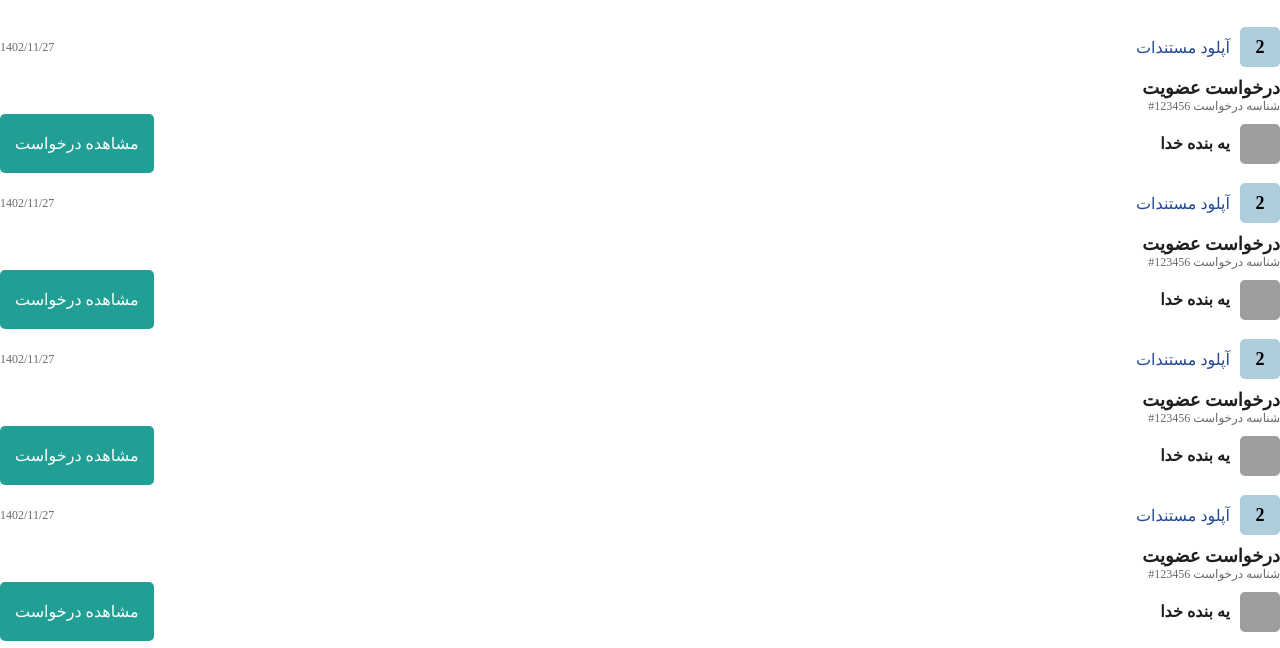
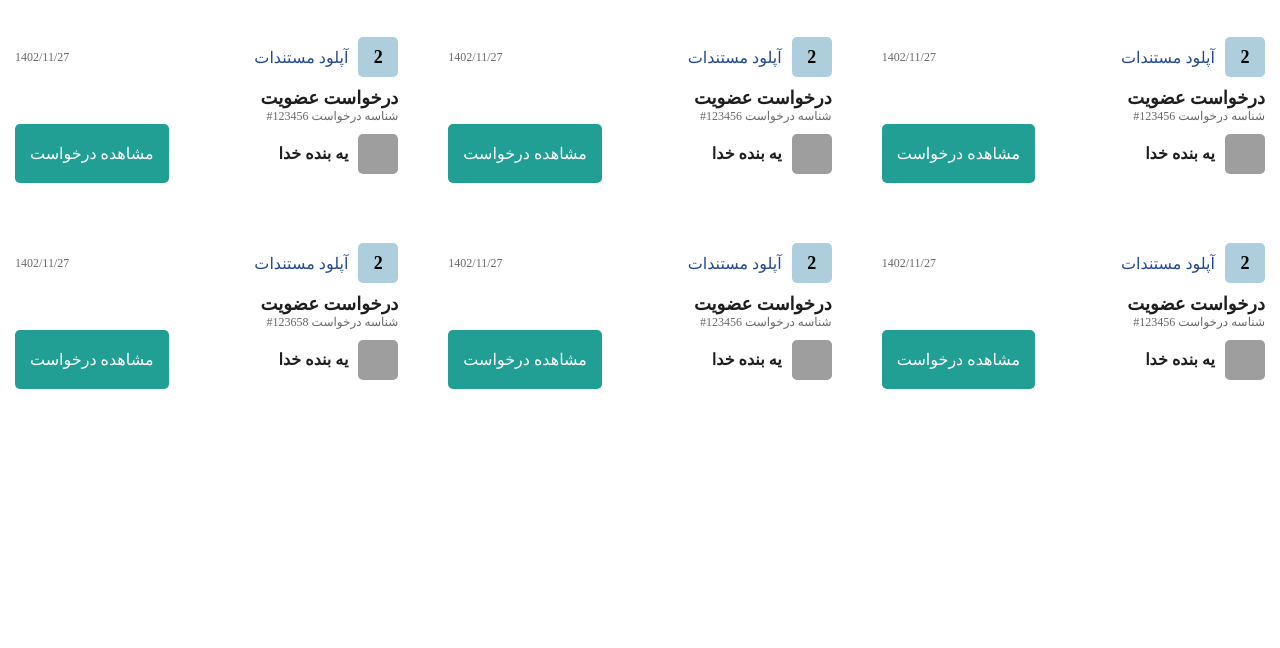
Before and after one commit to ImanJahed/task-1-front, a plain HTML site: page index.html in a window 1280 px wide. Shown: the part 138-786 px from the top of the page. Drawn offline with Linux system fonts and the light colour scheme; grey boxes are pictures that could not be loaded; a web font is replaced by a local one.

Commit message:
Update style.css

```diff
--- a/assets/css/style.css
+++ b/assets/css/style.css
@@ -34,7 +34,7 @@ html {
 	margin: 10rem auto;
 }
 .title,
-.main {
+.main-content {
 	padding: 0 15px;
 }
 .title {
@@ -44,7 +44,7 @@ html {
 	font-weight: bold;
 }
 
-.main {
+.main-content {
 	display: grid;
 	grid-template-columns: repeat(1, 1fr);
 	gap: 5rem;
@@ -138,13 +138,13 @@ html {
 /* Set Media Query */
 
 @media screen and (min-width: 640px) {
-	.main {
+	.main-content {
 		grid-template-columns: repeat(2, 1fr);
 	}
 }
 
 @media screen and (min-width: 1024px) {
-	.main {
+	.main-content {
 		grid-template-columns: repeat(3, 1fr);
 	}
 }
```
